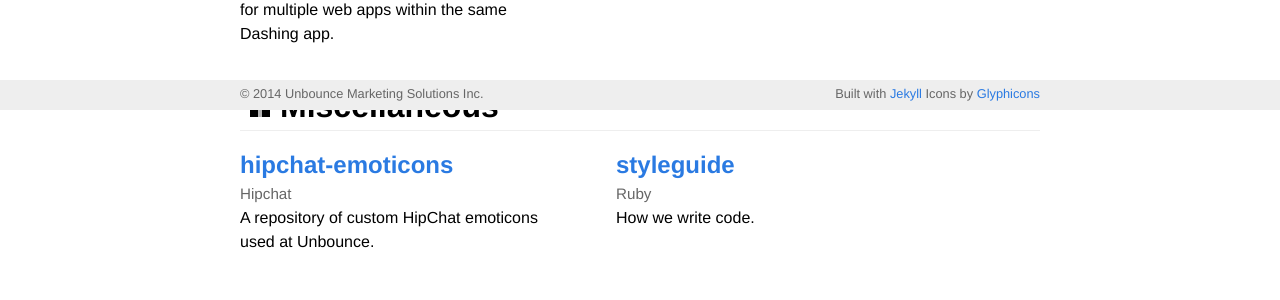
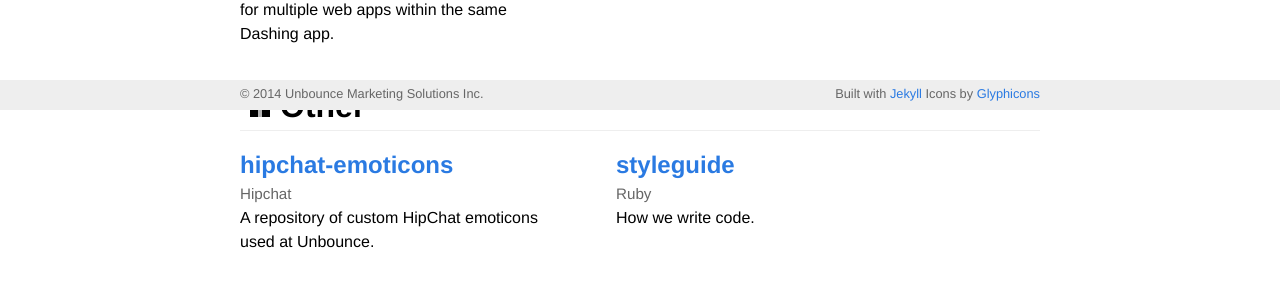
Before and after one commit to unbounce/unbounce.github.io, a Jekyll site: the page built from index.html, in a window 1280 px wide. Shown: the part 790-1090 px from the top of the page. Built offline with Jekyll 4.4.1, drawn with Linux system fonts in a browser that asks for light colours; nearby versions of some CDN libraries.

Commit message:
Changed Miscellaneous to Other

```diff
--- a/index.html
+++ b/index.html
@@ -50,7 +50,7 @@
       <div class="clearfix"></div>
     </div>
 
-    <h1 class="topped"><img src="images/glyphicons_069_gift.png">Miscellaneous</h1>
+    <h1 class="topped"><img src="images/glyphicons_069_gift.png">Other</h1>
 
     <div class="grid-row">
       <div class="project" id="hipchat-emoticons">
```
